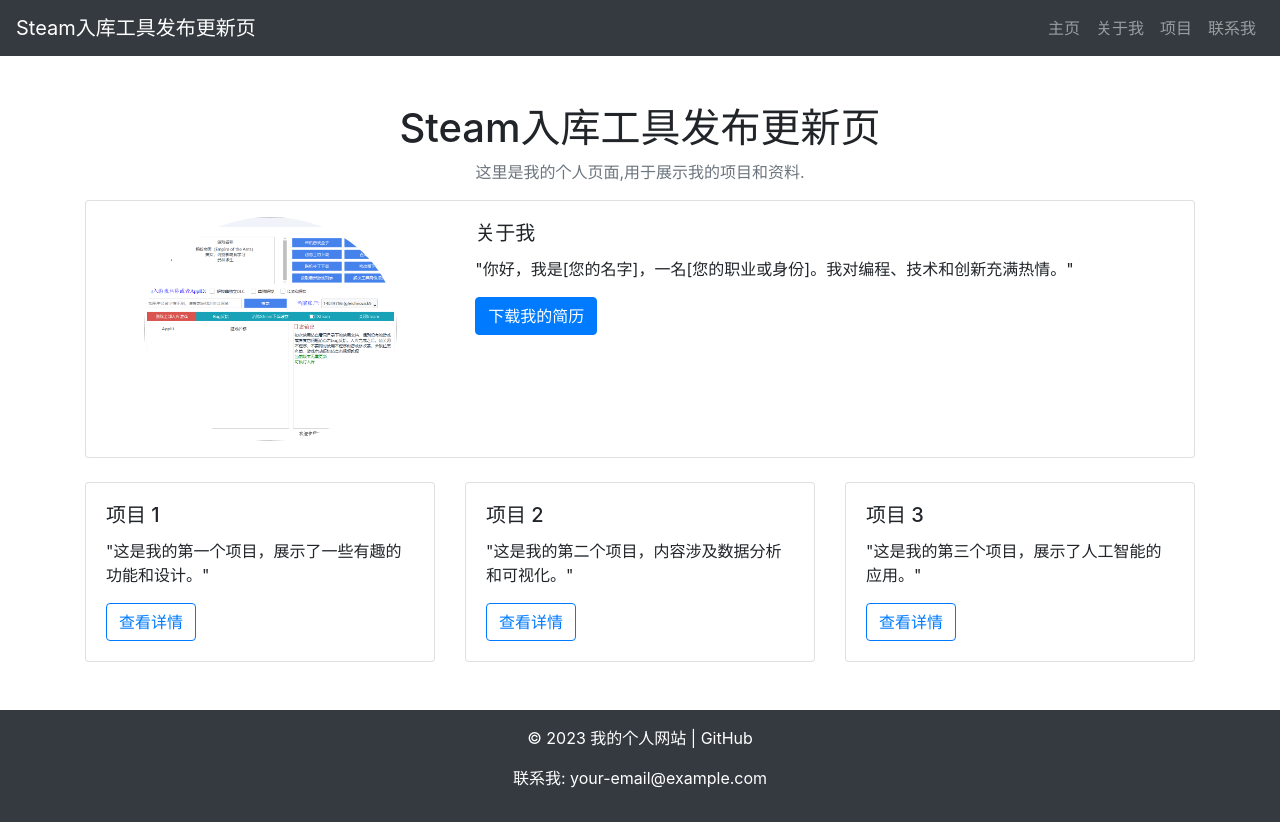
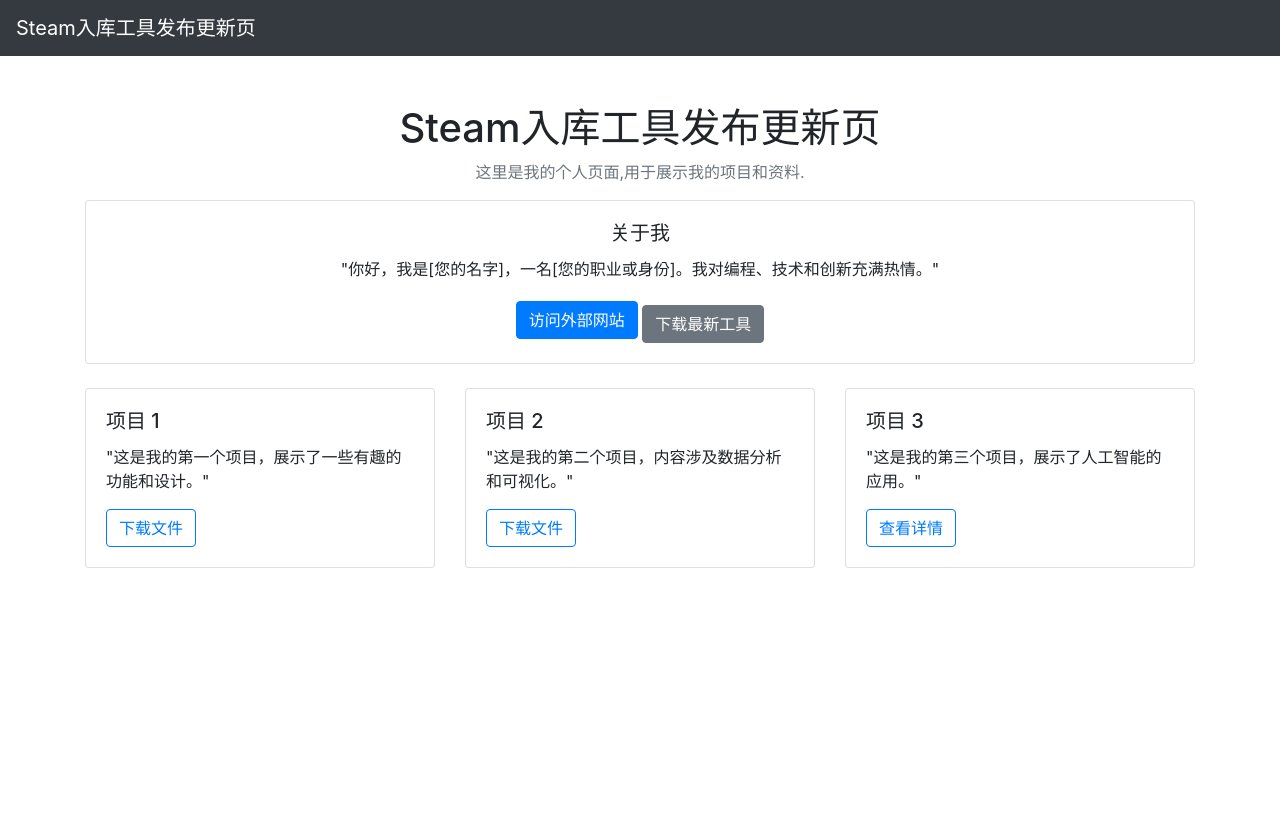
Before and after one commit to EEUNLOCK/EEUN, a plain HTML site: page index.html in a window 1280 px wide. After the commit the page ends 800 px from the top, so only its background shows below. Drawn offline with nearby package versions, Linux system fonts and the light colour scheme.

Commit message:
更新个人网站内容

```diff
--- a/index.html
+++ b/index.html
@@ -6,79 +6,52 @@
     <meta charset="UTF-8">
     <meta name="viewport" content="width=device-width, initial-scale=1.0">
     <link rel="stylesheet" href="https://maxcdn.bootstrapcdn.com/bootstrap/4.5.2/css/bootstrap.min.css">
+    <link rel="icon" href="favicon.ico" type="image/x-icon">  <!-- 网站图标 -->
 </head>
 <body>
-    <!-- 导航栏 -->
     <nav class="navbar navbar-expand-lg navbar-dark bg-dark">
         <a class="navbar-brand" href="#">Steam入库工具发布更新页</a>
-        <button class="navbar-toggler" type="button" data-toggle="collapse" data-target="#navbarNav" aria-controls="navbarNav" aria-expanded="false" aria-label="Toggle navigation">
-            <span class="navbar-toggler-icon"></span>
-        </button>
-        <div class="collapse navbar-collapse" id="navbarNav">
-            <ul class="navbar-nav ml-auto">
-                <li class="nav-item"><a class="nav-link" href="#">主页</a></li>
-                <li class="nav-item"><a class="nav-link" href="#about">关于我</a></li>
-                <li class="nav-item"><a class="nav-link" href="#projects">项目</a></li>
-                <li class="nav-item"><a class="nav-link" href="#contact">联系我</a></li>
-            </ul>
-        </div>
     </nav>
-
-    <!-- 主内容 -->
     <div class="container my-5">
         <h1 class="text-center">Steam入库工具发布更新页</h1>
         <p class="text-muted text-center">这里是我的个人页面,用于展示我的项目和资料.</p>
-
-        <!-- 个人简介卡片 -->
         <div class="card mb-4" id="about">
-            <div class="row no-gutters">
-                <div class="col-md-4 text-center p-3">
-                    <img src="images/profile.jpg" class="card-img rounded-circle w-75" alt="Profile Image">
-                </div>
-                <div class="col-md-8">
-                    <div class="card-body">
-                        <h5 class="card-title">关于我</h5>
-                        <p class="card-text">"你好，我是[您的名字]，一名[您的职业或身份]。我对编程、技术和创新充满热情。"</p>
-                        <a href="files/resume.pdf" download class="btn btn-primary">下载我的简历</a>
-                    </div>
-                </div>
+            <div class="card-body text-center">
+                <h5 class="card-title">关于我</h5>
+                <p class="card-text">"你好，我是[您的名字]，一名[您的职业或身份]。我对编程、技术和创新充满热情。"</p>
+                <!-- 添加一个跳转到外部网站的按钮 -->
+                <a href="https://example.com" target="_blank" class="btn btn-primary">访问外部网站</a>
+                <!-- 保留下载按钮 -->
+                <a href="files/EEUNv5.3.4_UP.rar" download class="btn btn-secondary mt-2">下载最新工具</a>
             </div>
         </div>
-
         <!-- 项目展示卡片 -->
         <div class="card-deck" id="projects">
             <div class="card">
                 <div class="card-body">
                     <h5 class="card-title">项目 1</h5>
                     <p class="card-text">"这是我的第一个项目，展示了一些有趣的功能和设计。"</p>
-                    <a href="#" class="btn btn-outline-primary">查看详情</a>
+                    <!-- 下载文件按钮，链接到具体文件 -->
+                    <a href="files/project1_tool.zip" download class="btn btn-outline-primary">下载文件</a>
                 </div>
             </div>
             <div class="card">
                 <div class="card-body">
                     <h5 class="card-title">项目 2</h5>
                     <p class="card-text">"这是我的第二个项目，内容涉及数据分析和可视化。"</p>
-                    <a href="#" class="btn btn-outline-primary">查看详情</a>
+                    <!-- 下载文件按钮，链接到具体文件 -->
+                    <a href="files/project2_data.zip" download class="btn btn-outline-primary">下载文件</a>
                 </div>
             </div>
             <div class="card">
                 <div class="card-body">
                     <h5 class="card-title">项目 3</h5>
                     <p class="card-text">"这是我的第三个项目，展示了人工智能的应用。"</p>
-                    <a href="#" class="btn btn-outline-primary">查看详情</a>
+                    <!-- 跳转到外部网址的按钮 -->
+                    <a href="https://yourprojectlink.com" target="_blank" class="btn btn-outline-primary">查看详情</a>
                 </div>
             </div>
         </div>
     </div>
-
-    <!-- 页脚 -->
-    <footer class="bg-dark text-white text-center py-3" id="contact">
-        <p>&#169; 2023 我的个人网站 | <a href="https://github.com/EEUNLOCK" target="_blank" class="text-white">GitHub</a></p>
-        <p>联系我: <a href="mailto:your-email@example.com" class="text-white">your-email@example.com</a></p>
-    </footer>
-
-    <!-- 引入Bootstrap JavaScript库 -->
-    <script src="https://code.jquery.com/jquery-3.5.1.slim.min.js"></script>
-    <script src="https://cdn.jsdelivr.net/npm/bootstrap@4.5.2/dist/js/bootstrap.bundle.min.js"></script>
 </body>
 </html>
```
Also changed, not shown: favicon.ico (added), 1 other file.
